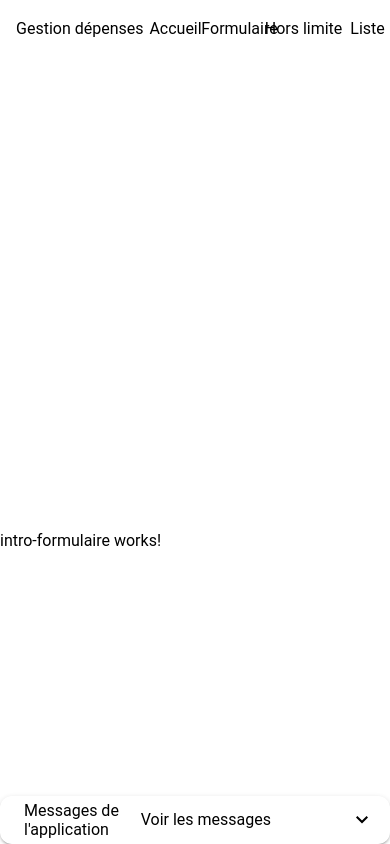
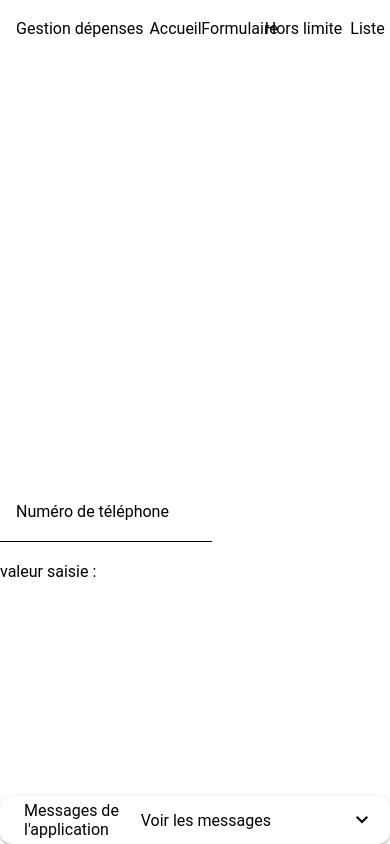
Before and after one commit to axelriv62/gestion-depenses, an Angular app: page /formulaire in a window 390 px wide. Shown: the top 844 px of the page. Built offline with nearby package versions, Linux system fonts and the light colour scheme.

Commit message:
feat: création du champ de saisi du numéro de téléphone
closes #28 #29 #30

```diff
--- a/src/app/intro-formulaire/intro-formulaire.component.html
+++ b/src/app/intro-formulaire/intro-formulaire.component.html
@@ -1 +1,11 @@
-<p>intro-formulaire works!</p>
+<div class="container">
+  <form [formGroup]="formulaire">
+    <mat-form-field>
+      <input formControlName="numeroTelCtrl" matInput placeholder="Numéro de téléphone"
+             type="text">
+    </mat-form-field>
+  </form>
+  <div>
+    valeur saisie : {{ numeroTelCtrl?.value }}
+  </div>
+</div>
--- a/src/app/intro-formulaire/intro-formulaire.component.ts
+++ b/src/app/intro-formulaire/intro-formulaire.component.ts
@@ -1,11 +1,30 @@
-import { Component } from '@angular/core';
+// Code récupéré sur le sujet
+
+import {Component} from '@angular/core';
+import {AbstractControl, FormControl, FormGroup, ReactiveFormsModule} from "@angular/forms";
+import {MatFormField} from '@angular/material/form-field';
+import {MatInput} from '@angular/material/input';
 
 @Component({
   selector: 'app-intro-formulaire',
-  imports: [],
+  standalone: true,
+  imports: [
+    ReactiveFormsModule,
+    MatFormField,
+    MatInput
+  ],
   templateUrl: './intro-formulaire.component.html',
   styleUrl: './intro-formulaire.component.css'
 })
 export class IntroFormulaireComponent {
+  formulaire = new FormGroup({
+    numeroTelCtrl: new FormControl('')
+  });
 
+  constructor() {
+  }
+
+  get numeroTelCtrl(): AbstractControl | null {
+    return this.formulaire.get('numeroTelCtrl');
+  }
 }
```
